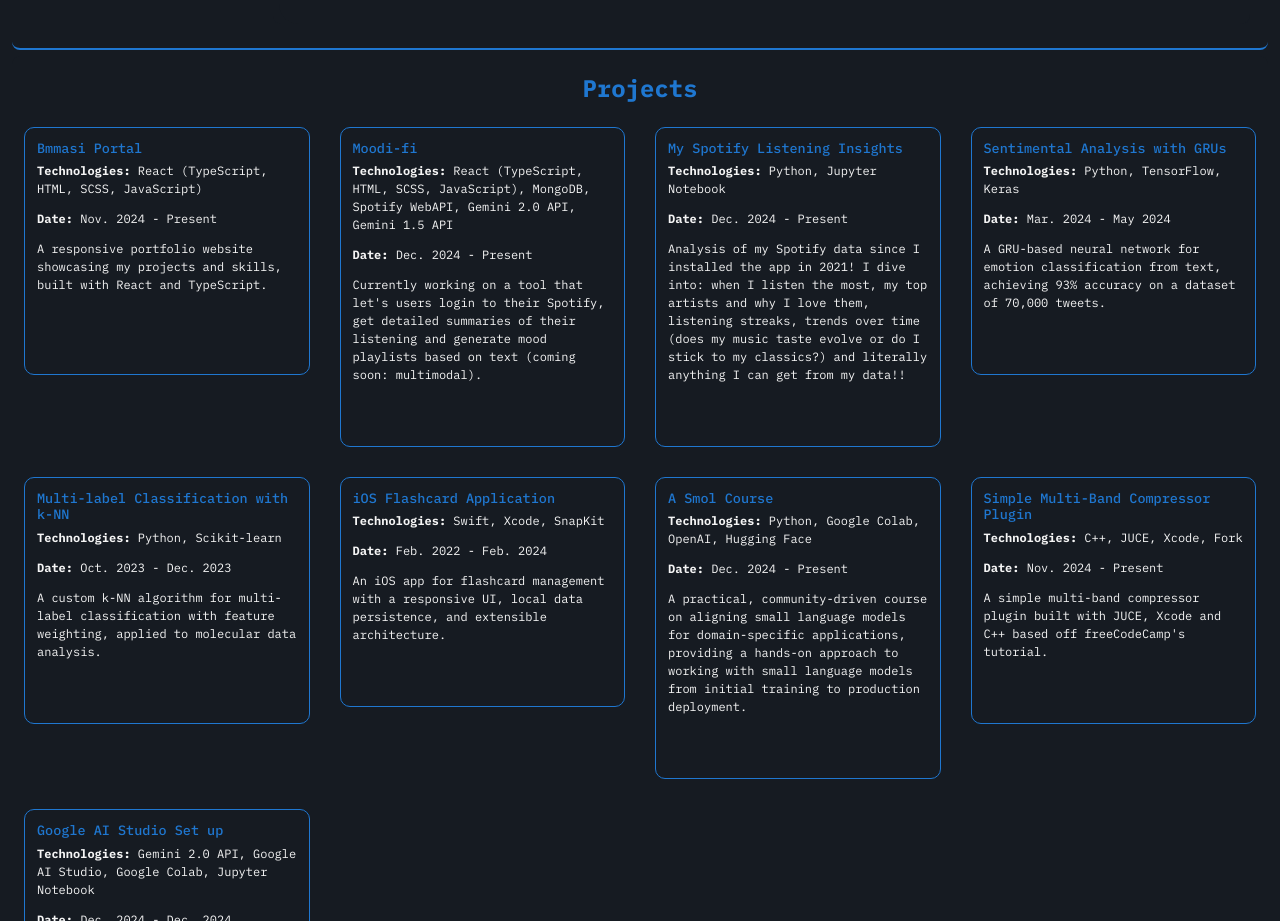
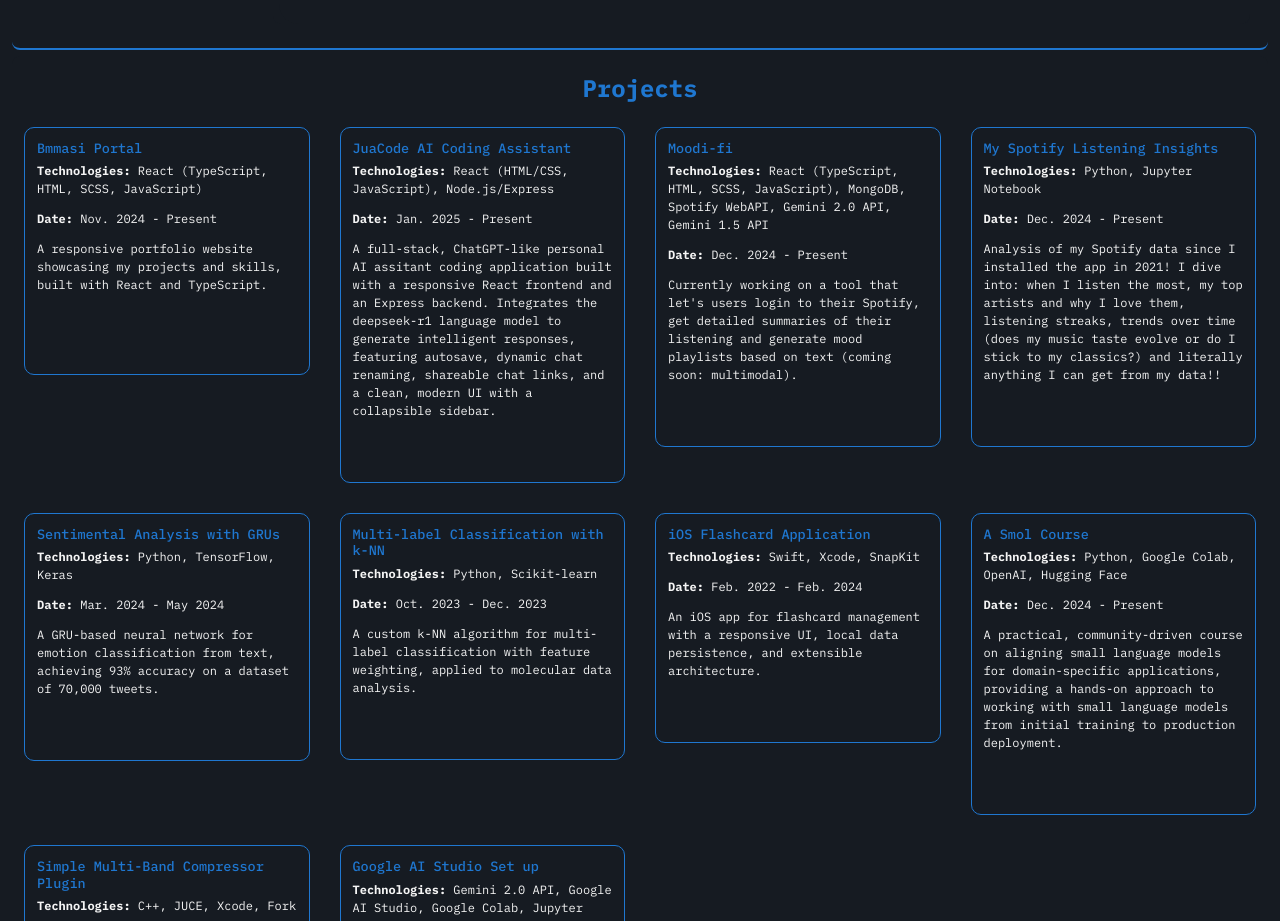
Before and after one commit to onyangojerry/portfolio-react, a React (Vite) app: page / in a window 1280 px wide. Shown: the part 2627-3548 px from the top of the page. Built offline with nearby package versions, Linux system fonts and the light colour scheme; no server answers.

Commit message:
added juacode ai project

```diff
--- a/src/components/Projects/Projects.tsx
+++ b/src/components/Projects/Projects.tsx
@@ -67,6 +67,17 @@ const projects = [
     links: {
       live: "https://bmmasi.com",
       github: "https://github.com/branley1/portfolio-react",
+    },
+  },
+  {
+    name: "JuaCode AI Coding Assistant",
+    technologies:
+      "React (HTML/CSS, JavaScript), Node.js/Express",
+    date: "Jan. 2025 - Present",
+    description:
+      "A full-stack, ChatGPT-like personal AI assitant coding application built with a responsive React frontend and an Express backend. Integrates the deepseek-r1 language model to generate intelligent responses, featuring autosave, dynamic chat renaming, shareable chat links, and a clean, modern UI with a collapsible sidebar.",
+    links: {
+      github: "https://github.com/branley1/juacode-ai",
     },
   },
   {
```
